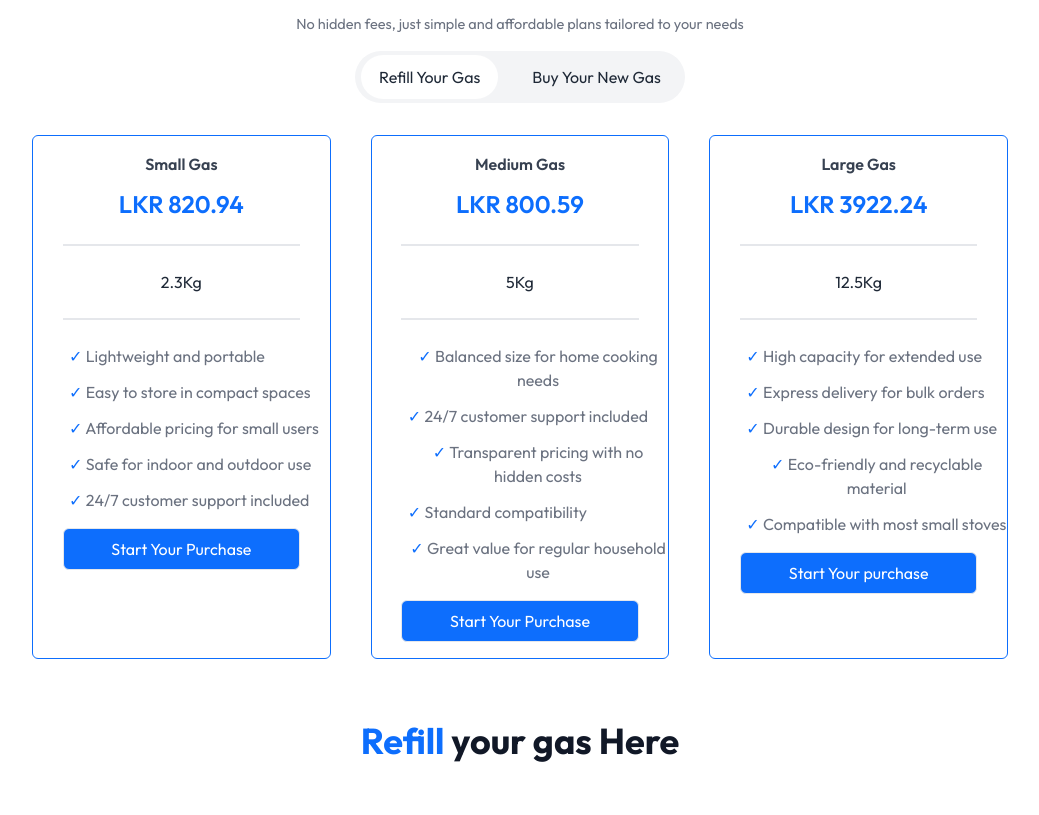
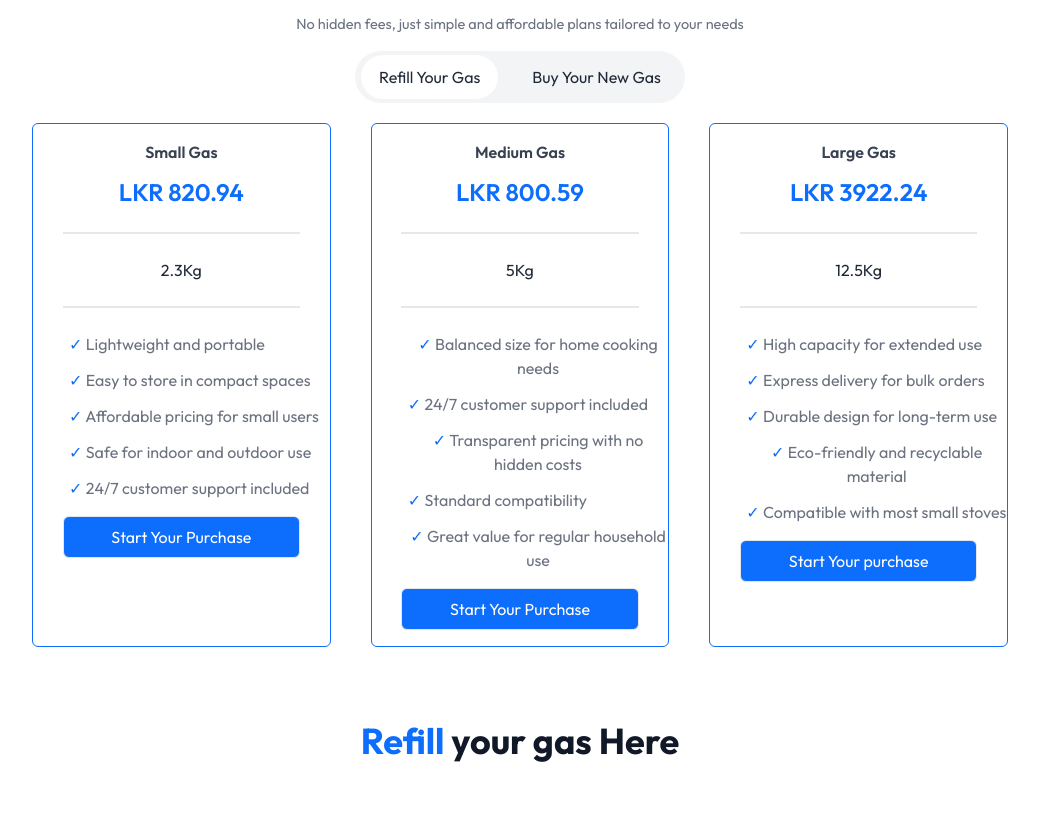
Before and after one commit to gasbygasplc/Supply-Chain-Management-for-Gas-By-Bas-PLC, a React (Vite) app in the folder frontend/: page / in a window 1280 px wide. Shown: the part 706-1521 px from the top of the page, without its empty margins (120-1159 px from the left). Built offline with nearby package versions, Linux system fonts and the light colour scheme; no server answers.

Commit message:
Adjust margin-top for Price component grid layout

```diff
--- a/frontend/src/Components/Price.jsx
+++ b/frontend/src/Components/Price.jsx
@@ -27,7 +27,7 @@ const Price = () => {
 
                 </div>
 
-                <div className='grid grid-cols-1 w-full gap-10 mx-auto mt-4 md:grid-cols-3 '>
+                <div className='grid grid-cols-1 w-full gap-10 mx-auto mt-1 md:grid-cols-3 '>
 
                     {/* =========================================== Small Gas ============================================== */}
 
```
